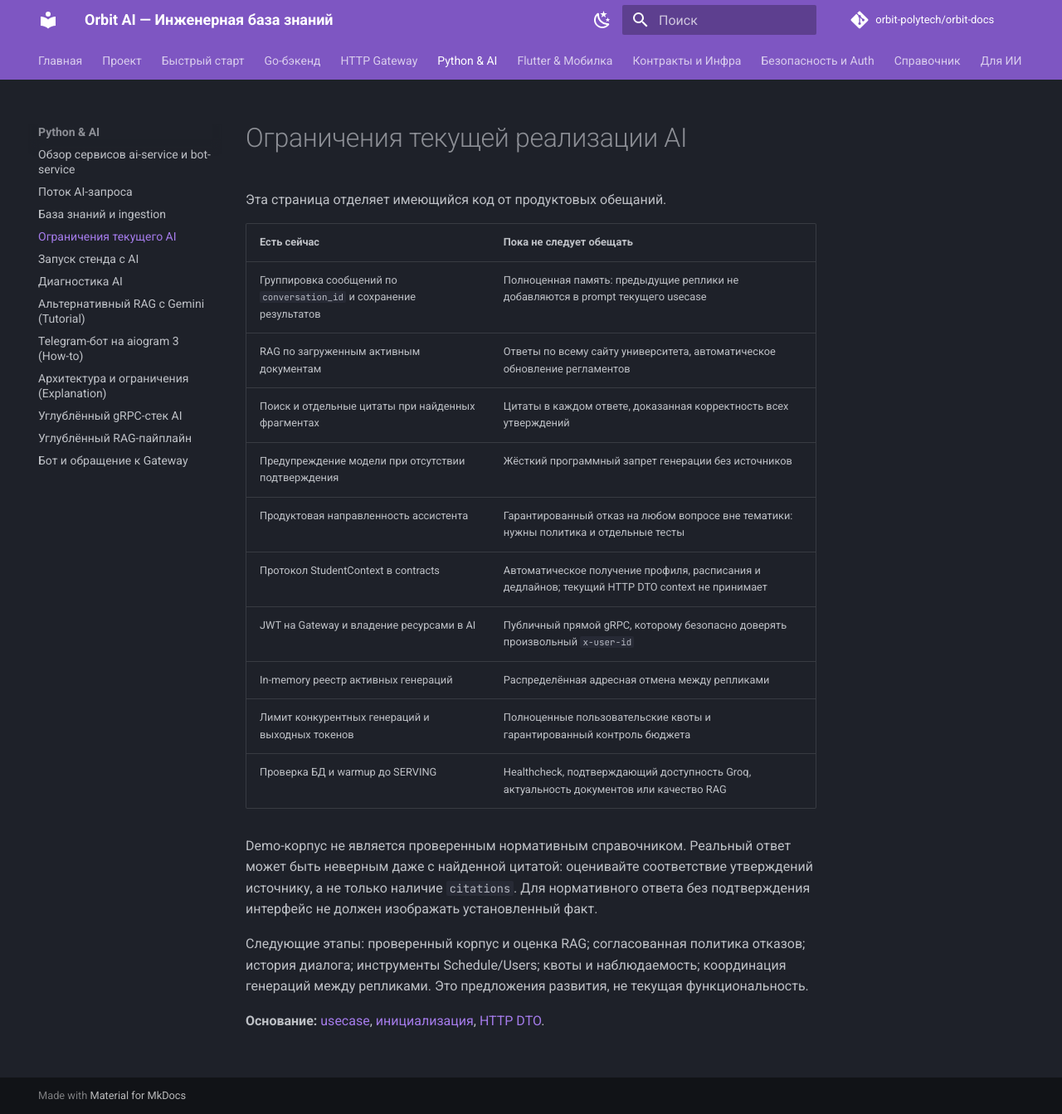
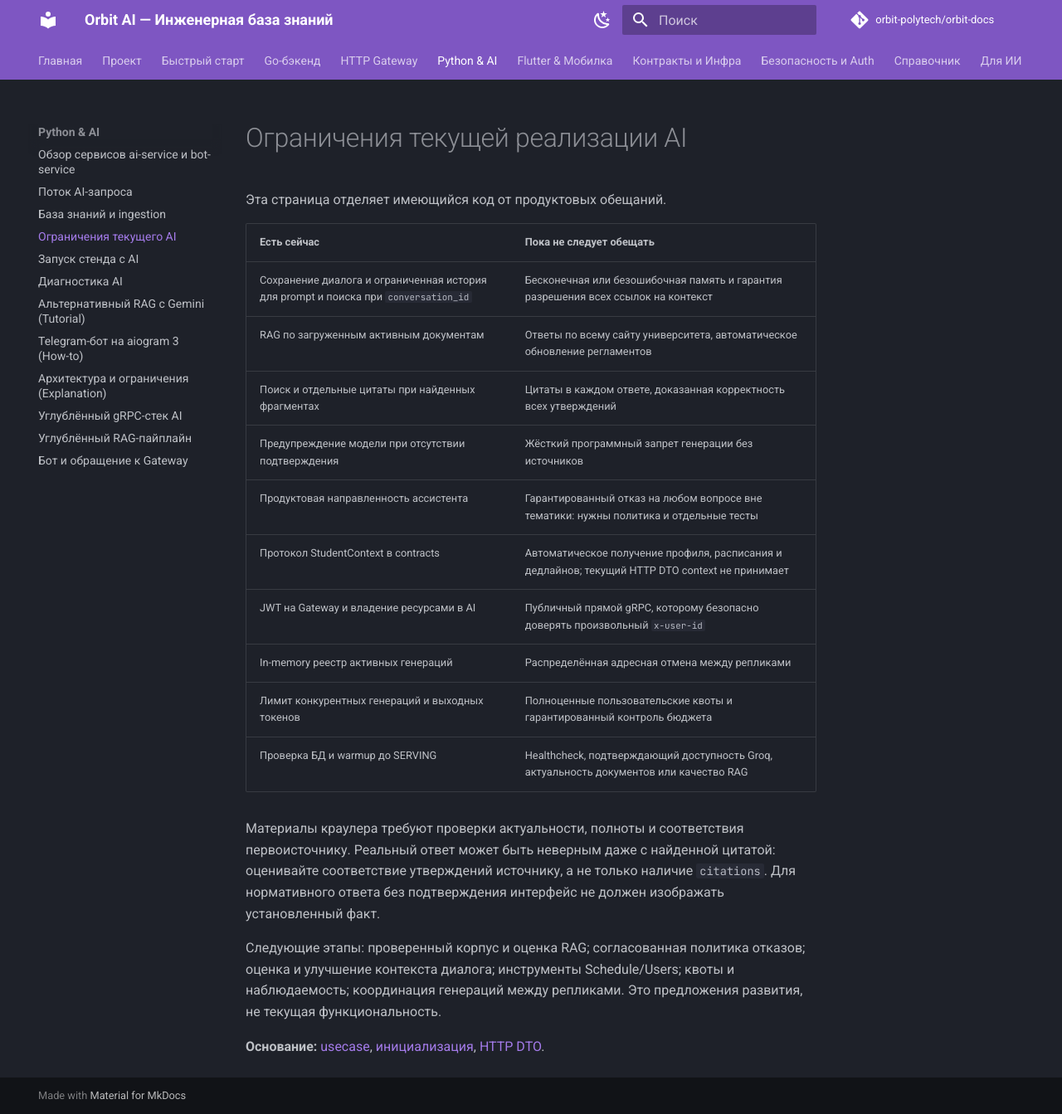
Before and after one commit to orbit-polytech/orbit-docs, an MkDocs documentation site: the page built from docs/python-ai/current-limitations.md, in a window 1280 px wide and 1343 px high. Shown: the whole window at 83% size. Built offline with MkDocs 1.6.1 and Material for MkDocs 9.7.7, drawn with Linux system fonts in a browser that asks for light colours; comment, search, counter and statistics services are not loaded.

```diff
--- a/docs/python-ai/current-limitations.md
+++ b/docs/python-ai/current-limitations.md
@@ -4,7 +4,7 @@
 
 | Есть сейчас | Пока не следует обещать |
 |---|---|
-| Группировка сообщений по `conversation_id` и сохранение результатов | Полноценная память: предыдущие реплики не добавляются в prompt текущего usecase |
+| Сохранение диалога и ограниченная история для prompt и поиска при `conversation_id` | Бесконечная или безошибочная память и гарантия разрешения всех ссылок на контекст |
 | RAG по загруженным активным документам | Ответы по всему сайту университета, автоматическое обновление регламентов |
 | Поиск и отдельные цитаты при найденных фрагментах | Цитаты в каждом ответе, доказанная корректность всех утверждений |
 | Предупреждение модели при отсутствии подтверждения | Жёсткий программный запрет генерации без источников |
@@ -15,8 +15,8 @@
 | Лимит конкурентных генераций и выходных токенов | Полноценные пользовательские квоты и гарантированный контроль бюджета |
 | Проверка БД и warmup до SERVING | Healthcheck, подтверждающий доступность Groq, актуальность документов или качество RAG |
 
-Demo-корпус не является проверенным нормативным справочником. Реальный ответ может быть неверным даже с найденной цитатой: оценивайте соответствие утверждений источнику, а не только наличие `citations`. Для нормативного ответа без подтверждения интерфейс не должен изображать установленный факт.
+Материалы краулера требуют проверки актуальности, полноты и соответствия первоисточнику. Реальный ответ может быть неверным даже с найденной цитатой: оценивайте соответствие утверждений источнику, а не только наличие `citations`. Для нормативного ответа без подтверждения интерфейс не должен изображать установленный факт.
 
-Следующие этапы: проверенный корпус и оценка RAG; согласованная политика отказов; история диалога; инструменты Schedule/Users; квоты и наблюдаемость; координация генераций между репликами. Это предложения развития, не текущая функциональность.
+Следующие этапы: проверенный корпус и оценка RAG; согласованная политика отказов; оценка и улучшение контекста диалога; инструменты Schedule/Users; квоты и наблюдаемость; координация генераций между репликами. Это предложения развития, не текущая функциональность.
 
 **Основание:** [usecase](https://github.com/orbit-polytech/ai-service/blob/main/src/orbit_ai/application/chat_stream_use_case.py), [инициализация](https://github.com/orbit-polytech/ai-service/blob/main/src/orbit_ai/__main__.py), [HTTP DTO](https://github.com/orbit-polytech/gateway-service/blob/main/internal/transport/http/v1/ai/dto.go).
```
Also changed, not shown: docs/project/tasks/users-service.md (+4 -1 lines).
